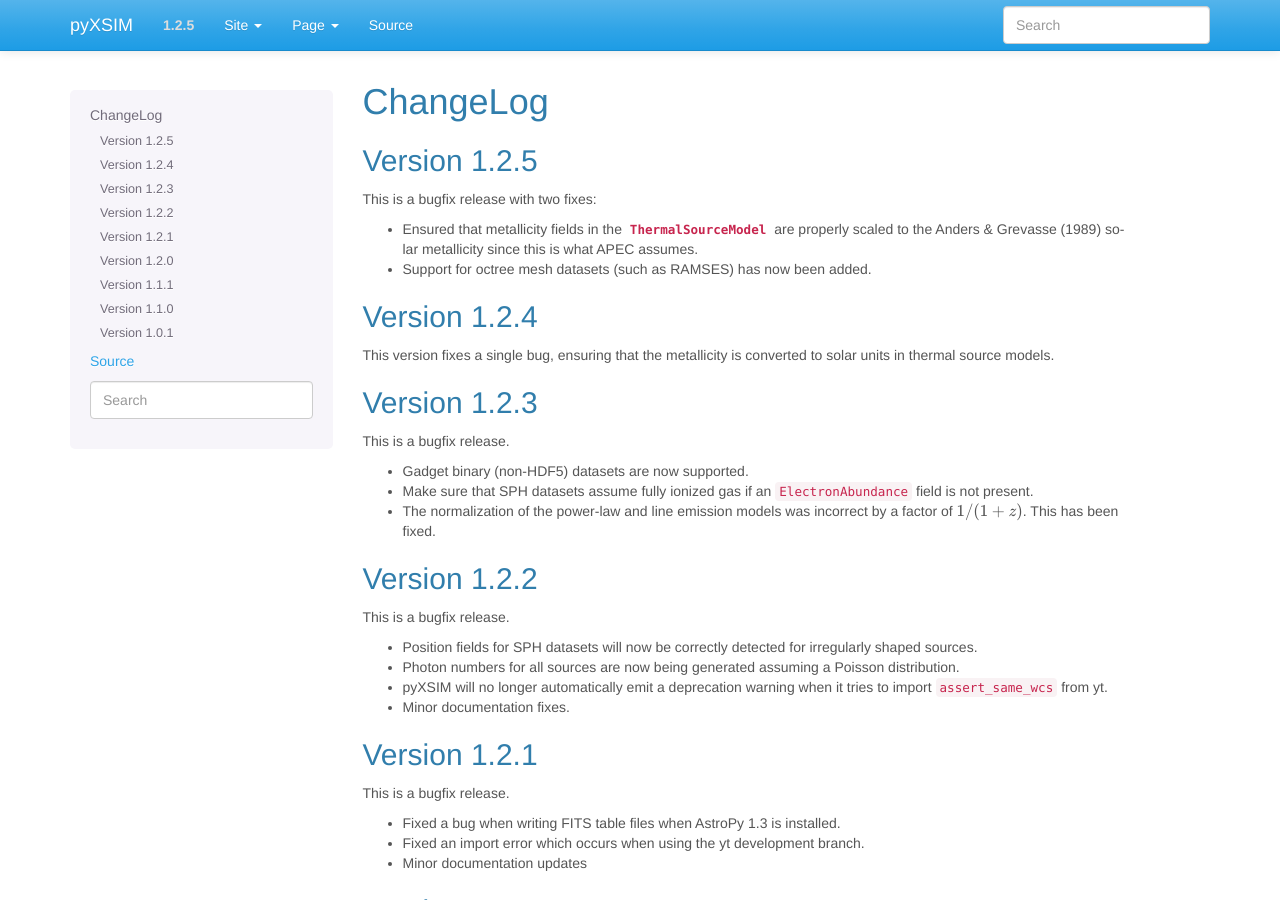
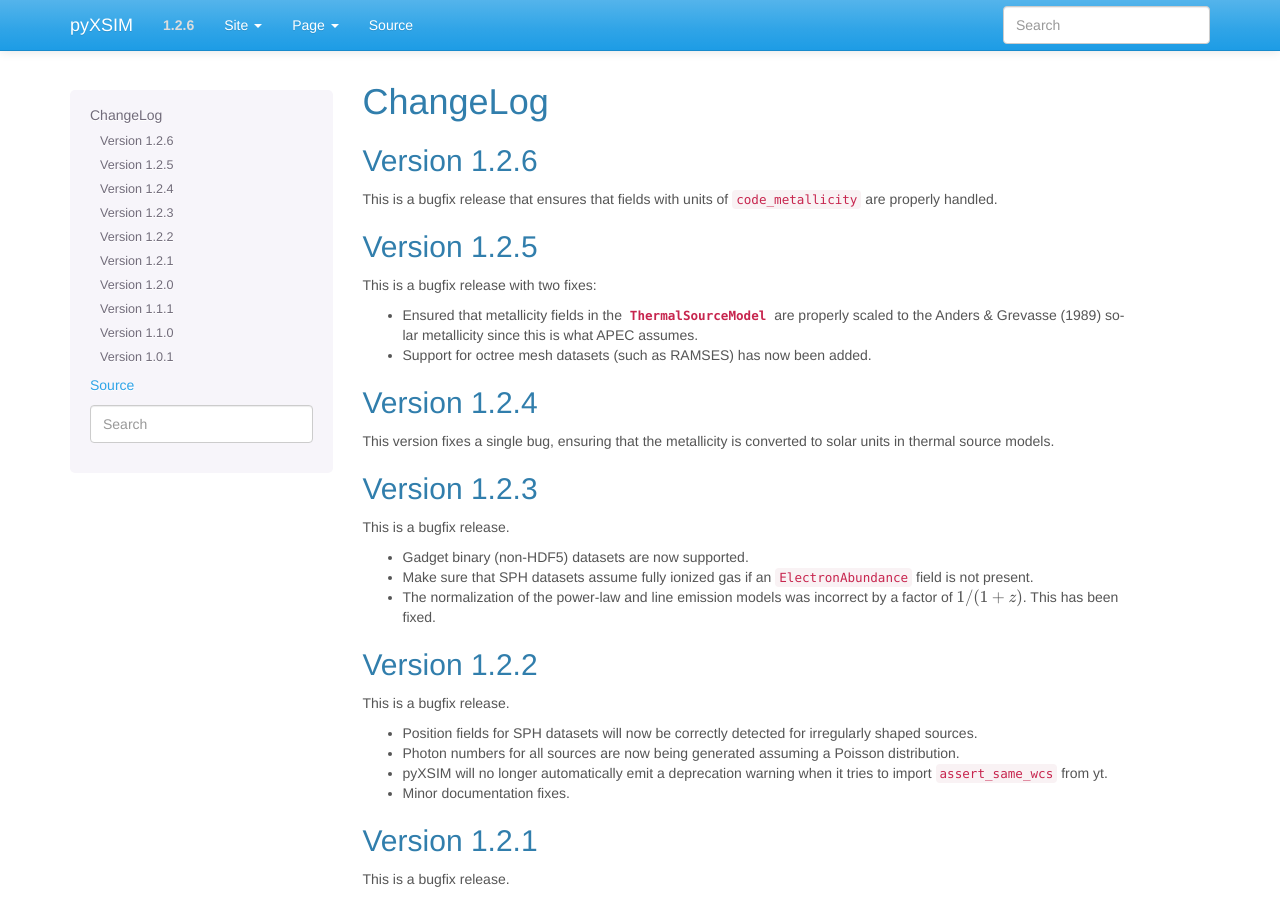
Before and after one commit to jzuhone/pyxsim, a Sphinx documentation site: the page built from doc/source/changelog.rst, in a window 1280 px wide and 900 px high. Built offline with Sphinx 7.4.7, drawn with Linux system fonts in a browser that asks for light colours.

Commit message:
Version bump

```diff
--- a/doc/source/changelog.rst
+++ b/doc/source/changelog.rst
@@ -2,6 +2,12 @@
 
 ChangeLog
 =========
+
+Version 1.2.6
+-------------
+
+This is a bugfix release that ensures that fields with units of ``code_metallicity`` are
+properly handled.
 
 Version 1.2.5
 -------------
--- a/doc/source/conf.py
+++ b/doc/source/conf.py
@@ -79,9 +79,9 @@ author = 'John ZuHone'
 # built documents.
 #
 # The short X.Y version.
-version = '1.2.5'
+version = '1.2.6'
 # The full version, including alpha/beta/rc tags.
-release = '1.2.5'
+release = '1.2.6'
 
 # The language for content autogenerated by Sphinx. Refer to documentation
 # for a list of supported languages.
--- a/doc/source/index.rst
+++ b/doc/source/index.rst
@@ -60,7 +60,7 @@ pyXSIM is released under a `BSD 3-clause license <https://opensource.org/license
 Current Version
 ---------------
 
-The current stable version is 1.2.5. See the :ref:`changelog` for details on changes from previous
+The current stable version is 1.2.6. See the :ref:`changelog` for details on changes from previous
 versions.
 
 Table of Contents
--- a/pyxsim/__init__.py
+++ b/pyxsim/__init__.py
@@ -1,4 +1,4 @@
-__version__ = "1.2.5"
+__version__ = "1.2.6"
 
 from pyxsim.source_models import \
    SourceModel, \
--- a/setup.py
+++ b/setup.py
@@ -11,7 +11,7 @@ cython_extensions = [
 
 setup(name='pyxsim',
       packages=['pyxsim'],
-      version='1.2.5',
+      version='1.2.6',
       description='Python package for simulating X-ray observations of astrophysical sources',
       author='John ZuHone',
       author_email='jzuhone@gmail.com',
```
